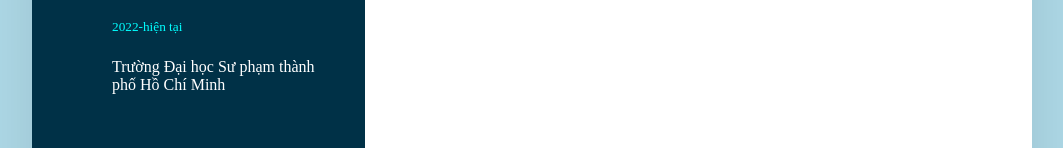
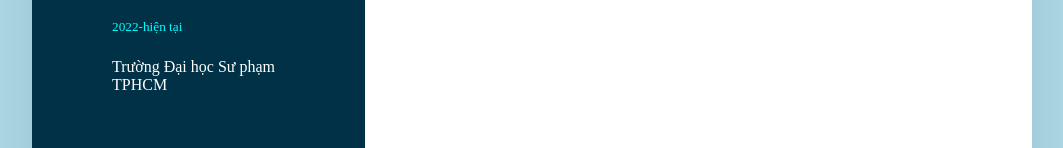
Before and after one commit to Phuu-Satt-Thuu/TrangCVNew, a plain HTML site: page index.html in a window 1280 px wide. Shown: the part 1145-1293 px from the top of the page, without its empty margins (108-1171 px from the left). Drawn offline with Linux system fonts and the light colour scheme.

Commit message:
Update index.html

```diff
--- a/index.html
+++ b/index.html
@@ -65,7 +65,7 @@
                     </li>
                     <li>
                         <h5>2022-hiện tại</h5>
-                        <h4>Trường Đại học Sư phạm thành phố Hồ Chí Minh</h4>
+                        <h4>Trường Đại học Sư phạm TPHCM</h4>
                     </li>
                 </ul>
             </div>
```
